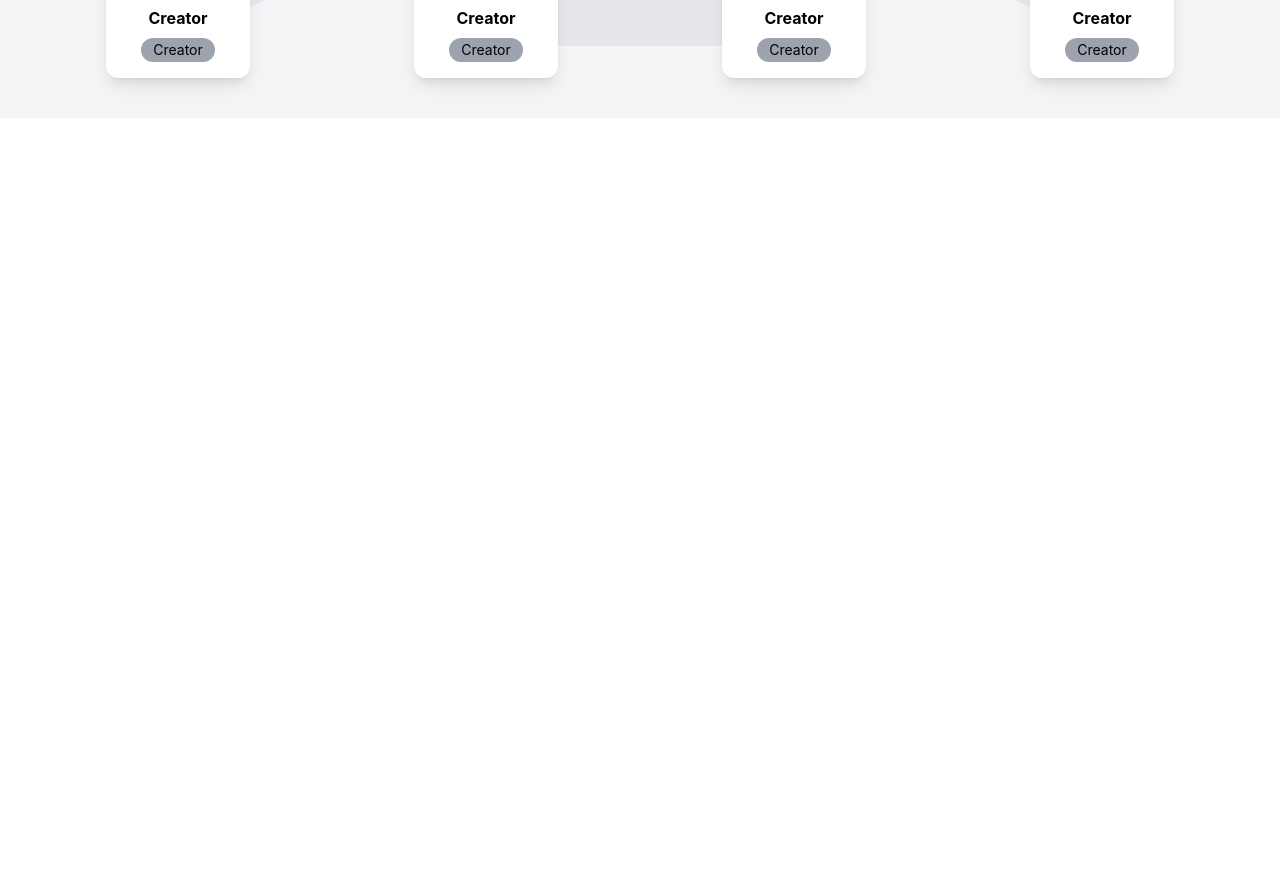
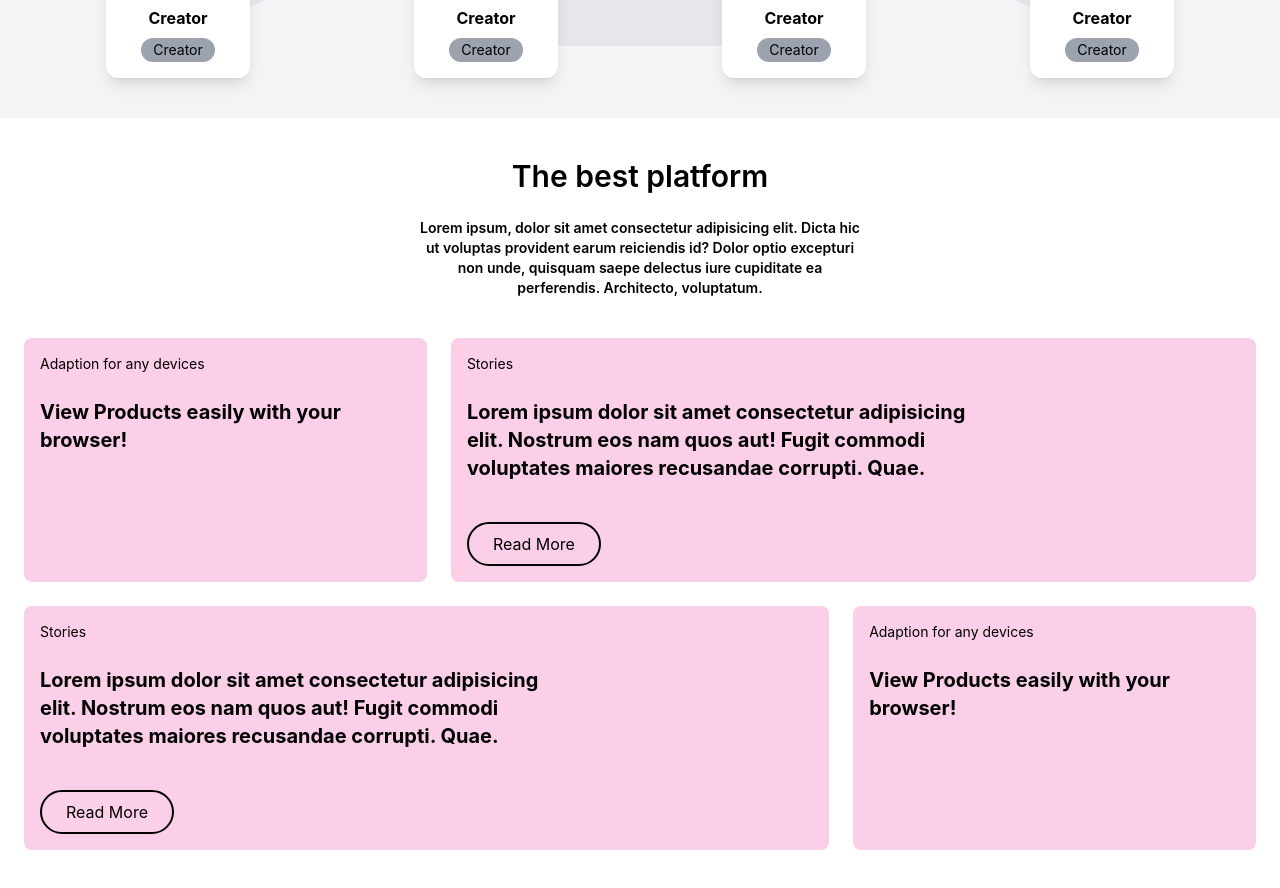
Before and after one commit to danilodavid521/retailor_watch_content, a React (Create React App) app: page / in a window 1280 px wide. Shown: the part 2846-3734 px from the top of the page. Before the commit the page ends 2964 px from the top, so only its background shows below. Built offline with nearby package versions, Linux system fonts and the light colour scheme.

Commit message:
fix: added platform section

```diff
--- a/src/App.tsx
+++ b/src/App.tsx
@@ -5,6 +5,7 @@ import Features from './components/Features';
 import Products from './components/Products';
 import Idea from './components/Idea';
 import Creators from './components/Creators';
+import Platform from './components/Platform';
 
 function App() {
 
@@ -16,6 +17,7 @@ function App() {
       <Products />
       <Idea />
       <Creators />
+      <Platform />
     </>
   );
 }
```
